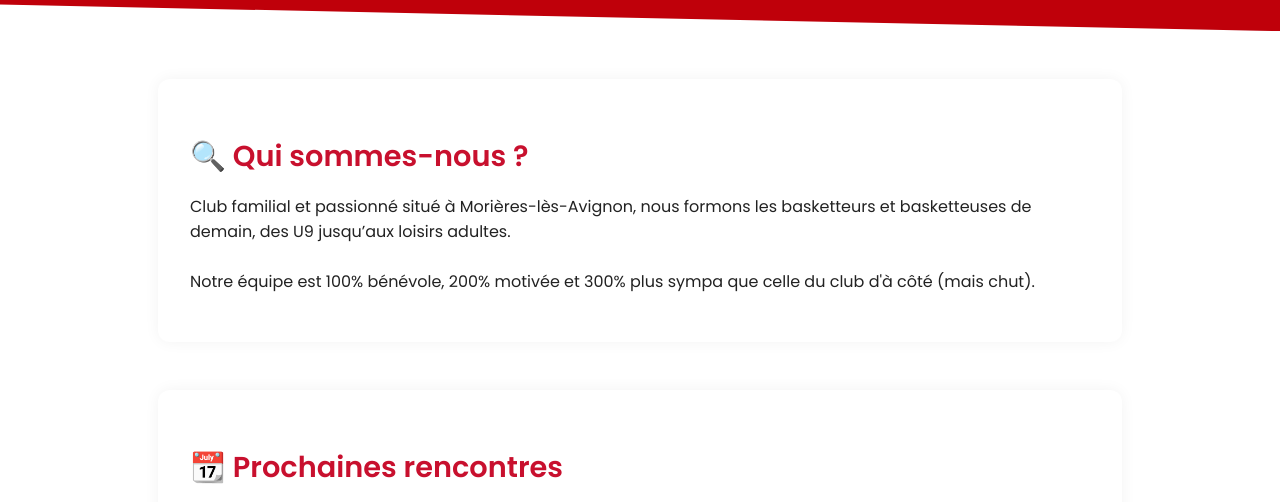
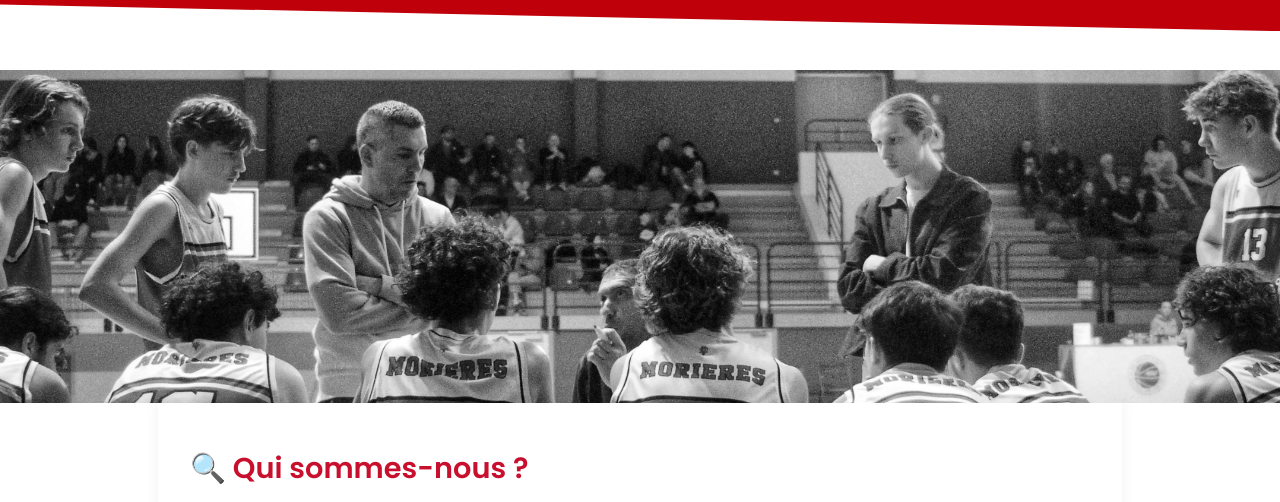
Before and after one commit to iPhoenixFlo/morieres-basket-site, a plain HTML site: page index.html in a window 1280 px wide. Shown: the part 212-714 px from the top of the page. Drawn offline with Linux system fonts and the light colour scheme.

Commit message:
Update index.html

```diff
--- a/index.html
+++ b/index.html
@@ -314,7 +314,24 @@
   vertical-align: middle;
   animation: bounce 1.5s infinite ease-in-out;
 }
+    .full-width-image {
+  width: 100%;
+  position: relative;
+  margin-bottom: -60px; /* Fait remonter la bannière par-dessus */
+  z-index: 0;
+}
 
+.full-width-image img {
+  width: 100%;
+  height: auto;
+  display: block;
+  object-fit: cover;
+}
+
+.page-banner {
+  position: relative;
+  z-index: 1; /* S’assure que la bannière est au-dessus de l’image */
+}
     .page-banner {
       background: #bf000a;
       color: white;
@@ -355,6 +372,11 @@
   <div class="page-banner">
   <h1 style="font-size: 1.6em;">Jouez avec le coeur, gagnez avec honneur</h1>
   </div>
+
+  <div class="full-width-image">
+  <img src="images/banner-basket.jpg" alt="Photo d'équipe" />
+</div>
+
 
   <div class="section">
     <h2>🔍 Qui sommes-nous ?</h2>
```
